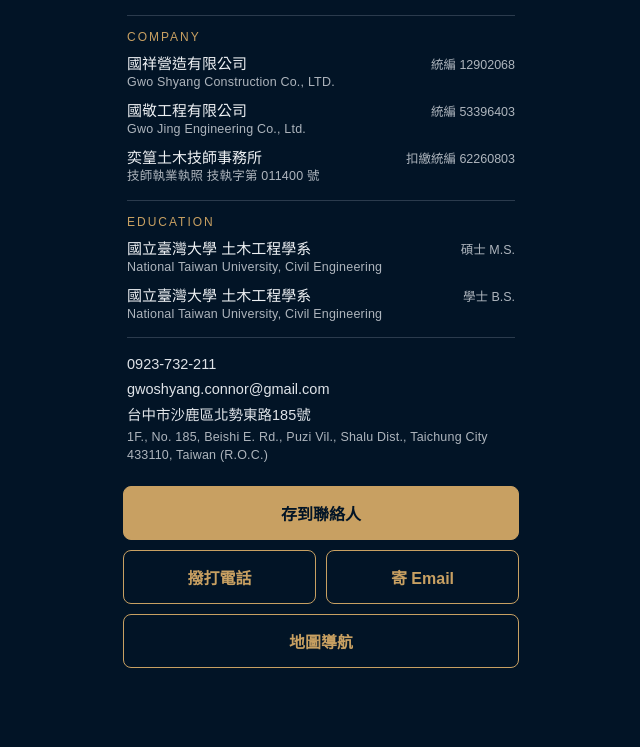
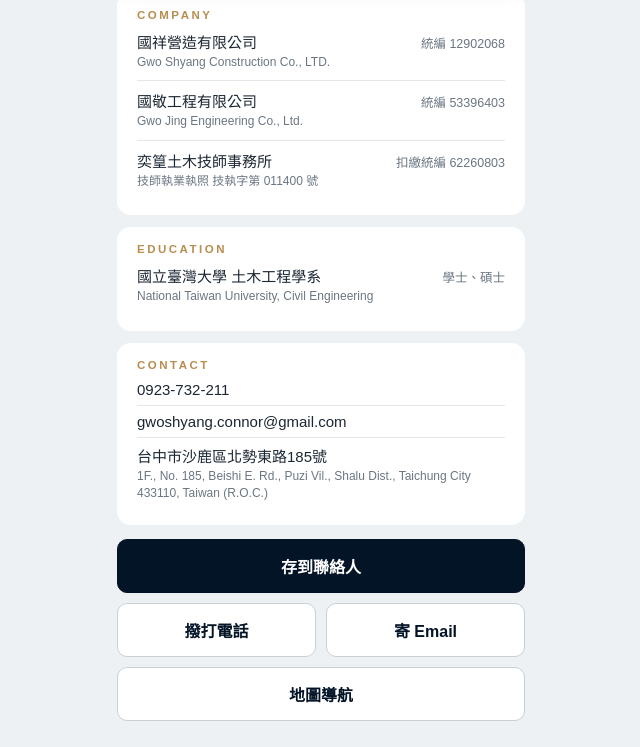
Before and after one commit to zx265952-droid/ecard, a plain HTML site: page index.html in a window 1280 px wide. Shown: the part 388-1135 px from the top of the page, without its empty margins (319-959 px from the left). Before the commit the page ends 1084 px from the top, so only its background shows below. Drawn offline with Linux system fonts and the light colour scheme.

Commit message:
Lighter white layout, merge education into one line
Co-Authored-By: Claude Opus 5.5 <noreply@anthropic.com>

```diff
--- a/index.html
+++ b/index.html
@@ -1,26 +1,29 @@
 <!doctype html><html lang="zh-Hant"><head><meta charset="utf-8"><meta name="viewport" content="width=device-width,initial-scale=1">
 <meta name="robots" content="noindex"><title>呂奕篁 電子名片</title><style>
-:root{--navy:#021426;--gold:#c8a062;--mist:#aeb5bd;--line:#2b3b4d}
-*{box-sizing:border-box;margin:0}body{min-height:100vh;background:var(--navy);font-family:'Microsoft JhengHei','PingFang TC',sans-serif;color:#eef1f4}
-main{max-width:440px;margin:auto;background:var(--navy)}img{display:block;width:100%}
-.who{padding:24px 26px 18px}h1{font-size:30px;letter-spacing:5px;font-weight:700}h1 small{margin-left:10px;font-size:15px;font-weight:400;letter-spacing:1.5px;color:var(--mist)}
-.job{margin-top:9px;font-size:16px;color:var(--gold)}.en{display:block;font-size:12.5px;line-height:1.45;color:var(--mist);letter-spacing:.2px;font-weight:400}.job .en{margin-top:2px}
-section.block{margin:0 26px;padding:14px 0;border-top:1px solid var(--line)}h2{font-size:12px;letter-spacing:2px;color:var(--gold);font-weight:400;margin-bottom:8px}
-.row{display:flex;justify-content:space-between;align-items:baseline;gap:10px;font-size:15px;margin-top:8px}.row:first-of-type{margin-top:0}.row span{flex:none;color:var(--mist);font-size:12.5px}
-.info{font-size:14.5px;line-height:1.75;color:#dfe3e8}
-nav{display:grid;grid-template-columns:1fr 1fr;gap:10px;padding:8px 22px 28px}a{display:block;text-align:center;text-decoration:none;padding:14px 4px;border-radius:8px;border:1px solid var(--gold);color:var(--gold);font-weight:700}
-a.p{grid-column:1/3;background:var(--gold);color:var(--navy)}a.w{grid-column:1/3}
+:root{--navy:#021426;--gold:#b88d4f;--goldl:#c8a062;--ink:#1c2733;--sub:#6b7682;--line:#e3e7ec;--bg:#eef1f4}
+*{box-sizing:border-box;margin:0}body{min-height:100vh;background:var(--bg);font-family:'Microsoft JhengHei','PingFang TC',sans-serif;color:var(--ink)}
+main{max-width:440px;margin:auto;padding-bottom:26px}img{display:block;width:100%}
+.hero{background:var(--navy)}
+.card{position:relative;margin:-34px 16px 0;background:#fff;border-radius:14px;box-shadow:0 6px 22px #02142622;padding:22px 22px 20px;border-top:3px solid var(--goldl)}
+h1{font-size:28px;letter-spacing:5px;font-weight:700;color:var(--navy)}h1 small{margin-left:10px;font-size:14px;font-weight:400;letter-spacing:1.5px;color:var(--sub)}
+.job{margin-top:8px;font-size:16px;font-weight:700;color:var(--gold)}.lic{margin-top:3px;font-size:13px;color:var(--sub)}
+.box{margin:12px 16px 0;background:#fff;border-radius:14px;padding:16px 20px}
+h2{font-size:11.5px;letter-spacing:2.5px;color:var(--gold);font-weight:700;margin-bottom:10px}
+.row{display:flex;justify-content:space-between;align-items:baseline;gap:10px;font-size:15px;padding:9px 0;border-top:1px solid var(--line)}.row:first-of-type{border-top:0;padding-top:0}
+.row .r{flex:none;color:var(--sub);font-size:12.5px}.en{display:block;margin-top:2px;font-size:12px;color:var(--sub);line-height:1.45}
+.info div{font-size:15px;padding:7px 0;border-top:1px solid var(--line)}.info div:first-of-type{border-top:0;padding-top:0}
+nav{display:grid;grid-template-columns:1fr 1fr;gap:10px;margin:14px 16px 0}a{display:block;text-align:center;text-decoration:none;padding:14px 4px;border-radius:10px;background:#fff;border:1px solid #c9d0d8;color:var(--navy);font-weight:700}
+a.p{grid-column:1/3;background:var(--navy);border-color:var(--navy);color:#fff}a.w{grid-column:1/3}
 </style></head><body><main>
-<img src="front_art.png" alt="國祥營造名片主視覺">
-<section class="who"><h1>呂奕篁<small>Connor Lu</small></h1><div class="job">特助 / 執業土木技師<span class="en">人身、財產保險經紀人考試及格</span></div></section>
-<section class="block"><h2>COMPANY</h2>
-<div class="row"><div>國祥營造有限公司<span class="en">Gwo Shyang Construction Co., LTD.</span></div><span>統編 12902068</span></div>
-<div class="row"><div>國敬工程有限公司<span class="en">Gwo Jing Engineering Co., Ltd.</span></div><span>統編 53396403</span></div>
-<div class="row"><div>奕篁土木技師事務所<span class="en">技師執業執照 技執字第 011400 號</span></div><span>扣繳統編 62260803</span></div></section>
-<section class="block"><h2>EDUCATION</h2>
-<div class="row"><div>國立臺灣大學 土木工程學系<span class="en">National Taiwan University, Civil Engineering</span></div><span>碩士 M.S.</span></div>
-<div class="row"><div>國立臺灣大學 土木工程學系<span class="en">National Taiwan University, Civil Engineering</span></div><span>學士 B.S.</span></div></section>
-<section class="block info">0923-732-211<br>gwoshyang.connor@gmail.com<br>台中市沙鹿區北勢東路185號<span class="en">1F., No. 185, Beishi E. Rd., Puzi Vil., Shalu Dist., Taichung City 433110, Taiwan (R.O.C.)</span></section>
+<div class="hero"><img src="front_art.png" alt="國祥營造名片主視覺"></div>
+<section class="card"><h1>呂奕篁<small>Connor Lu</small></h1><div class="job">特助 / 執業土木技師</div><div class="lic">人身、財產保險經紀人考試及格</div></section>
+<section class="box"><h2>COMPANY</h2>
+<div class="row"><div>國祥營造有限公司<span class="en">Gwo Shyang Construction Co., LTD.</span></div><span class="r">統編 12902068</span></div>
+<div class="row"><div>國敬工程有限公司<span class="en">Gwo Jing Engineering Co., Ltd.</span></div><span class="r">統編 53396403</span></div>
+<div class="row"><div>奕篁土木技師事務所<span class="en">技師執業執照 技執字第 011400 號</span></div><span class="r">扣繳統編 62260803</span></div></section>
+<section class="box"><h2>EDUCATION</h2>
+<div class="row"><div>國立臺灣大學 土木工程學系<span class="en">National Taiwan University, Civil Engineering</span></div><span class="r">學士、碩士</span></div></section>
+<section class="box info"><h2>CONTACT</h2><div>0923-732-211</div><div>gwoshyang.connor@gmail.com</div><div>台中市沙鹿區北勢東路185號<span class="en">1F., No. 185, Beishi E. Rd., Puzi Vil., Shalu Dist., Taichung City 433110, Taiwan (R.O.C.)</span></div></section>
 <nav><a class="p" href="contact.vcf" download="呂奕篁.vcf">存到聯絡人</a><a href="tel:+886923732211">撥打電話</a><a href="mailto:gwoshyang.connor@gmail.com">寄 Email</a>
 <a class="w" href="https://www.google.com/maps/search/?api=1&query=%E5%8F%B0%E4%B8%AD%E5%B8%82%E6%B2%99%E9%B9%BF%E5%8D%80%E5%8C%97%E5%8B%A2%E6%9D%B1%E8%B7%AF185%E8%99%9F">地圖導航</a></nav>
 </main></body></html>
```
Also changed, not shown: 1 other file.
